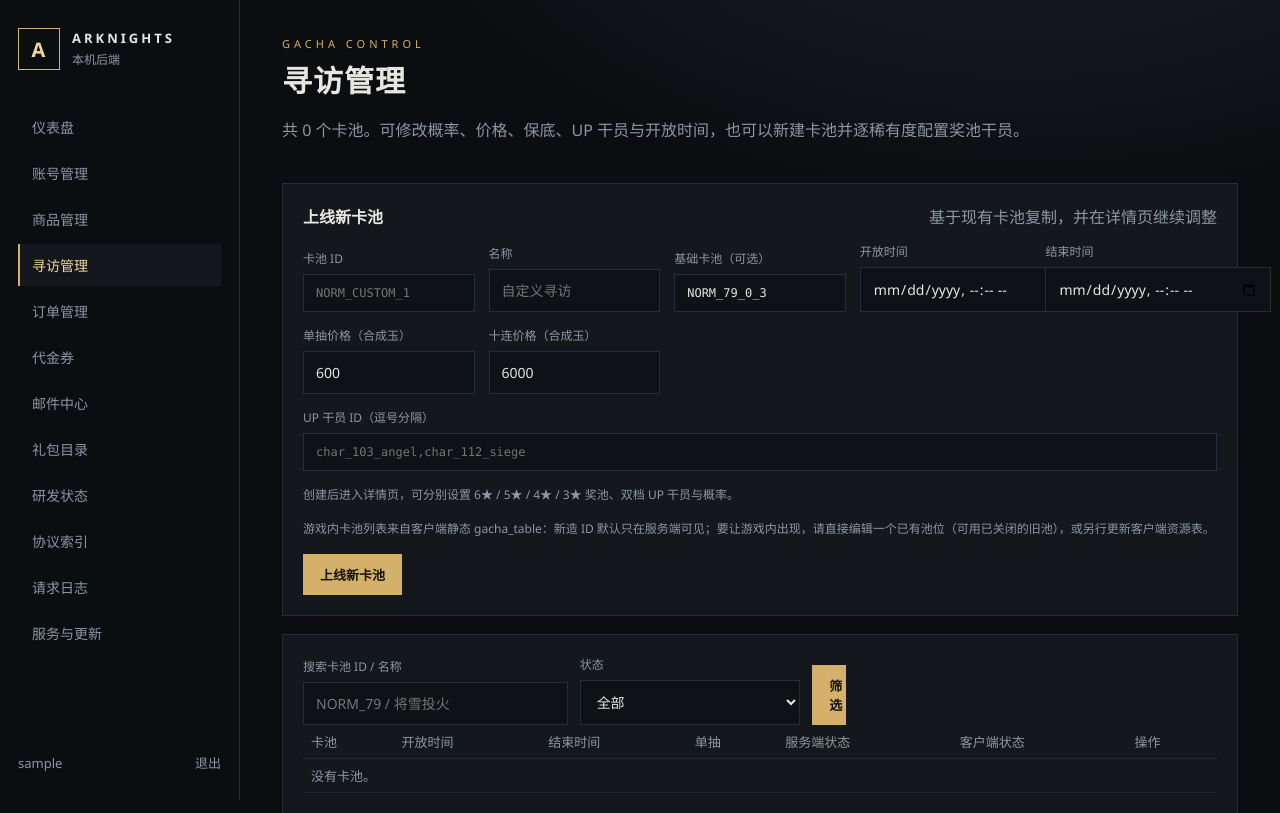
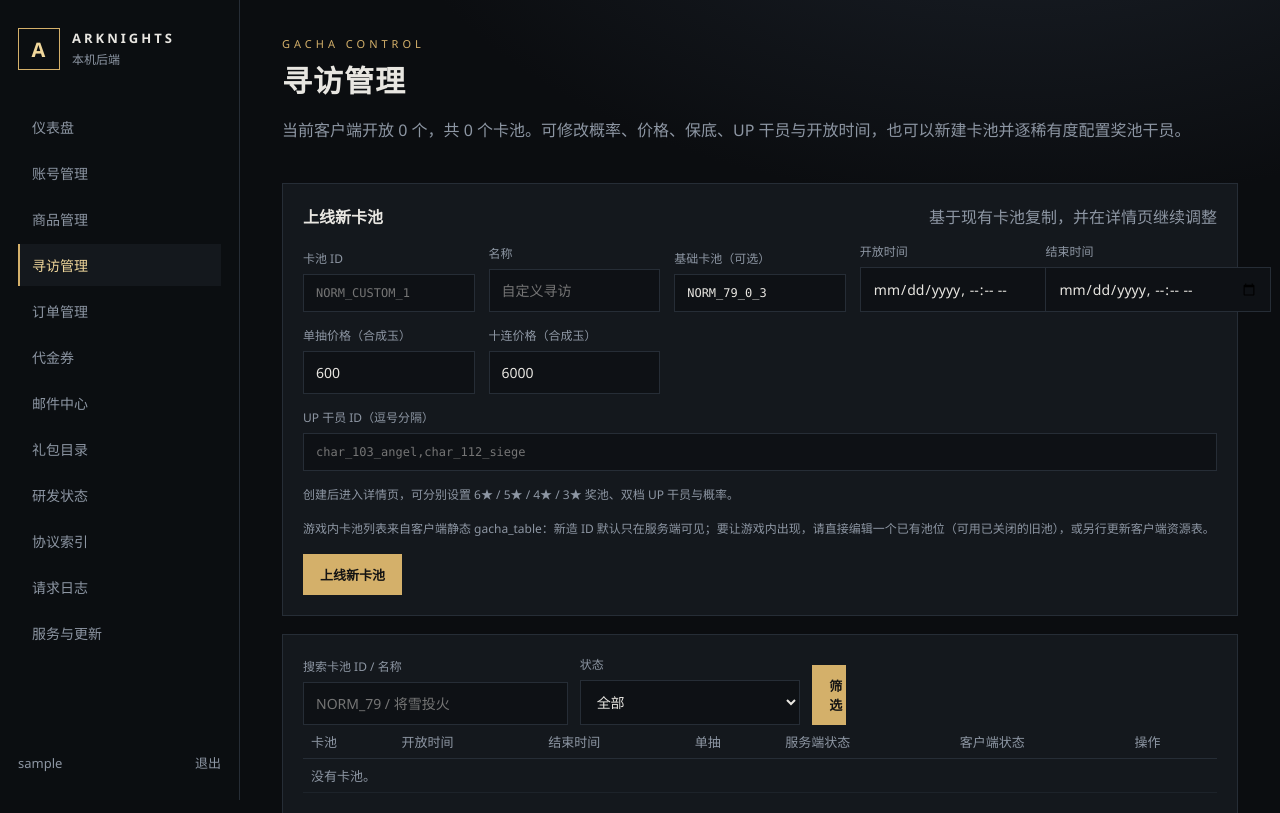
Before and after one commit to sdars/arknights-local-backend, a FastAPI app: page /admin/gacha in a window 1280 px wide. Shown: the top 813 px of the page. Run offline with FastAPI, Linux system fonts and the light colour scheme; the visitor is signed in with stand-in values (Sample User, id 1).

Commit message:
Show current client-open gacha pool count

```diff
--- a/backend/app/routers/admin.py
+++ b/backend/app/routers/admin.py
@@ -472,6 +472,7 @@ async def gacha_page(request: Request, q: str = "", status: str = "", page: int
     if redirect:
         return redirect
     rows = _gacha_rows(q=q, status=status)
+    open_count = sum(1 for row in _gacha_rows() if row["is_active"] and row["client_open"])
     page_size = 80
     page = max(1, int(page or 1))
     total = len(rows)
@@ -486,6 +487,7 @@ async def gacha_page(request: Request, q: str = "", status: str = "", page: int
             "active": "gacha",
             "pools": rows,
             "total": total,
+            "open_count": open_count,
             "page": page,
             "pages": pages,
             "q": q,
--- a/backend/app/templates/gacha.html
+++ b/backend/app/templates/gacha.html
@@ -6,7 +6,7 @@
   <div>
     <p class="eyebrow">GACHA CONTROL</p>
     <h1>寻访管理</h1>
-    <p class="muted">共 {{ total }} 个卡池。可修改概率、价格、保底、UP 干员与开放时间，也可以新建卡池并逐稀有度配置奖池干员。</p>
+    <p class="muted">当前客户端开放 {{ open_count }} 个，共 {{ total }} 个卡池。可修改概率、价格、保底、UP 干员与开放时间，也可以新建卡池并逐稀有度配置奖池干员。</p>
   </div>
 </header>
 
```
